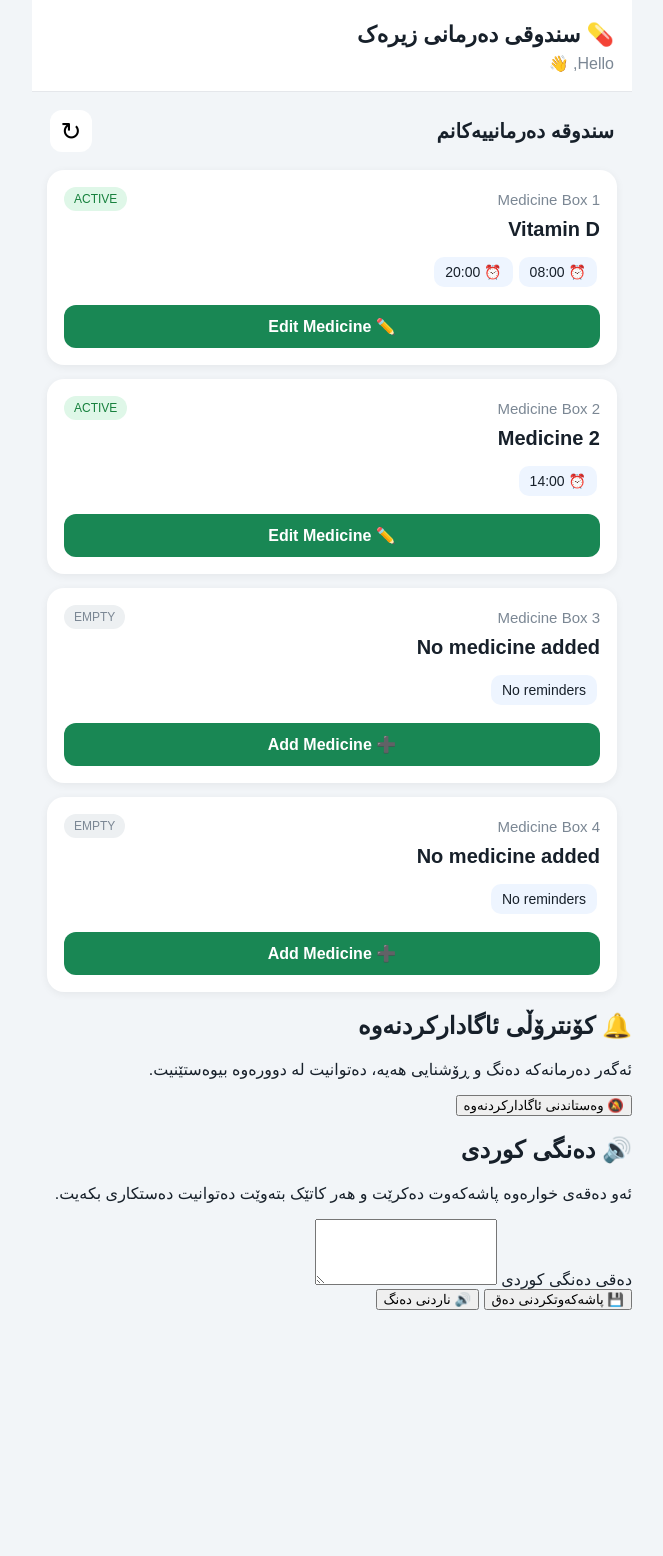
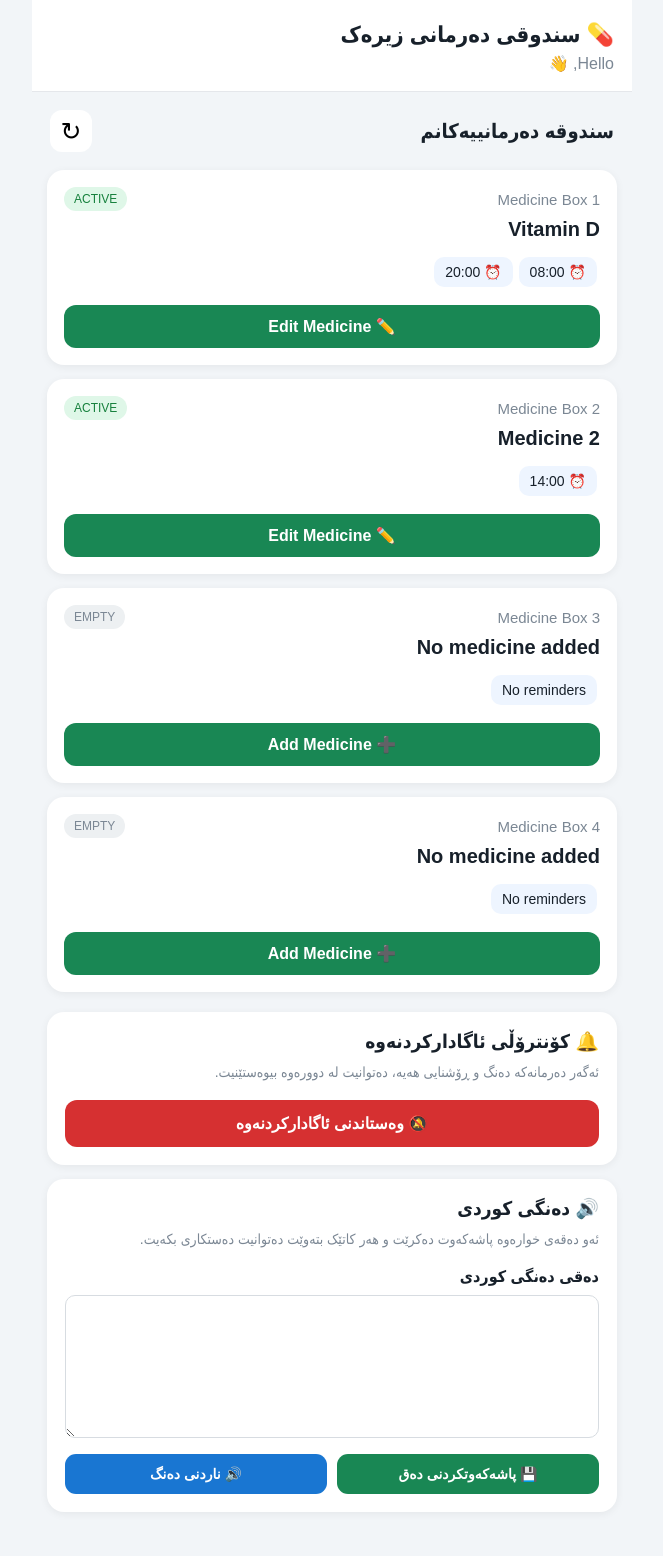
Before and after one commit to ahmadaland802-ctrl/SmartMedicineApp, a Flask app: page / in a window 1280 px wide. Shown: the whole page, without its empty margins (308-971 px from the left). Before the commit the page ends 1310 px from the top, so only its background shows below. Run offline with Flask 3, Linux system fonts and the light colour scheme; data comes from the database, SQL or seed files in the repository; some libraries are stand-ins or nearby versions.

Commit message:
Update style.css

```diff
--- a/static/style.css
+++ b/static/style.css
@@ -2,11 +2,16 @@
     box-sizing: border-box;
 }
 
+html {
+    direction: rtl;
+}
+
 body {
     margin: 0;
-    font-family: Arial, sans-serif;
+    font-family: Arial, Tahoma, sans-serif;
     background: #f2f5f8;
     color: #17202a;
+    direction: rtl;
 }
 
 .app {
@@ -16,7 +21,10 @@ body {
     padding-bottom: 30px;
 }
 
-/* Header */
+
+/* ================================= */
+/* HEADER */
+/* ================================= */
 
 header {
     background: #ffffff;
@@ -27,15 +35,19 @@ header {
 header h1 {
     margin: 0;
     font-size: 22px;
+    text-align: right;
 }
 
 header p {
     margin: 6px 0 0;
     color: #7b8794;
+    text-align: right;
 }
 
 
-/* Section */
+/* ================================= */
+/* SECTION TITLE */
+/* ================================= */
 
 .section-title {
     display: flex;
@@ -60,14 +72,16 @@ header p {
 }
 
 
-/* Medicine boxes */
+/* ================================= */
+/* MEDICINE BOX */
+/* ================================= */
 
 .medicine-box {
     background: white;
     margin: 0 15px 14px;
     padding: 17px;
     border-radius: 17px;
-    box-shadow: 0 2px 8px rgba(0,0,0,0.06);
+    box-shadow: 0 2px 8px rgba(0, 0, 0, 0.06);
 }
 
 .box-top {
@@ -130,7 +144,131 @@ header p {
 }
 
 
-/* Edit page */
+/* ================================= */
+/* CONTROL CARD */
+/* ================================= */
+
+.control-card {
+    background: white;
+    margin: 20px 15px 14px;
+    padding: 18px;
+    border-radius: 17px;
+    box-shadow: 0 2px 8px rgba(0, 0, 0, 0.06);
+}
+
+.control-card h2 {
+    margin: 0;
+    font-size: 19px;
+}
+
+.control-card p {
+    margin: 8px 0 15px;
+    color: #7b8794;
+    line-height: 1.7;
+    font-size: 14px;
+}
+
+.stop-alarm-btn {
+    width: 100%;
+    border: none;
+    padding: 14px;
+    border-radius: 12px;
+    background: #d63031;
+    color: white;
+    font-size: 16px;
+    font-weight: bold;
+    cursor: pointer;
+}
+
+.stop-alarm-btn:active {
+    transform: scale(0.98);
+}
+
+
+/* ================================= */
+/* KURDISH VOICE CARD */
+/* ================================= */
+
+.voice-card {
+    background: white;
+    margin: 14px 15px;
+    padding: 18px;
+    border-radius: 17px;
+    box-shadow: 0 2px 8px rgba(0, 0, 0, 0.06);
+}
+
+.voice-card h2 {
+    margin: 0;
+    font-size: 19px;
+}
+
+.voice-card p {
+    margin: 8px 0 15px;
+    color: #7b8794;
+    line-height: 1.7;
+    font-size: 14px;
+}
+
+.voice-card label {
+    display: block;
+    font-weight: bold;
+    margin-bottom: 9px;
+}
+
+.voice-card textarea {
+    width: 100%;
+    min-height: 100px;
+    resize: vertical;
+    padding: 13px;
+    border: 1px solid #d7dce1;
+    border-radius: 10px;
+    font-family: Arial, Tahoma, sans-serif;
+    font-size: 16px;
+    line-height: 1.8;
+    direction: rtl;
+    text-align: right;
+    outline: none;
+}
+
+.voice-card textarea:focus {
+    border-color: #198754;
+}
+
+.voice-buttons {
+    display: flex;
+    gap: 10px;
+    margin-top: 12px;
+}
+
+.save-voice-btn,
+.send-voice-btn {
+    flex: 1;
+    border: none;
+    padding: 12px 8px;
+    border-radius: 11px;
+    color: white;
+    font-size: 14px;
+    font-weight: bold;
+    cursor: pointer;
+}
+
+.save-voice-btn {
+    background: #198754;
+}
+
+.send-voice-btn {
+    background: #1976d2;
+}
+
+.save-voice-btn:active,
+.send-voice-btn:active {
+    transform: scale(0.98);
+}
+
+
+/* ================================= */
+/* EDIT PAGE */
+/* ================================= */
 
 .hidden {
     display: none !important;
@@ -157,6 +295,10 @@ header p {
 }
 
 
+/* ================================= */
+/* CARDS */
+/* ================================= */
+
 .card {
     background: white;
     margin: 10px 15px;
@@ -176,6 +318,8 @@ header p {
     border: 1px solid #d7dce1;
     border-radius: 10px;
     font-size: 16px;
+    direction: rtl;
+    text-align: right;
     outline: none;
 }
 
@@ -184,7 +328,9 @@ header p {
 }
 
 
-/* Reminder times */
+/* ================================= */
+/* REMINDER TIMES */
+/* ================================= */
 
 .times-header {
     display: flex;
@@ -238,7 +384,9 @@ header p {
 }
 
 
-/* Save */
+/* ================================= */
+/* SAVE MEDICINE */
+/* ================================= */
 
 .save-main-btn {
     width: calc(100% - 30px);
@@ -254,7 +402,9 @@ header p {
 }
 
 
-/* Message */
+/* ================================= */
+/* MESSAGE */
+/* ================================= */
 
 #message {
     position: fixed;
@@ -267,4 +417,32 @@ header p {
     border-radius: 20px;
     display: none;
     z-index: 100;
+    max-width: 90%;
+    text-align: center;
+    white-space: nowrap;
 }
+
+
+/* ================================= */
+/* MOBILE */
+/* ================================= */
+
+@media (max-width: 450px) {
+
+    .voice-buttons {
+        flex-direction: column;
+    }
+
+    .save-voice-btn,
+    .send-voice-btn {
+        width: 100%;
+    }
+
+    .section-title h2 {
+        font-size: 18px;
+    }
+
+    .box-name {
+        font-size: 18px;
+    }
+}
```
